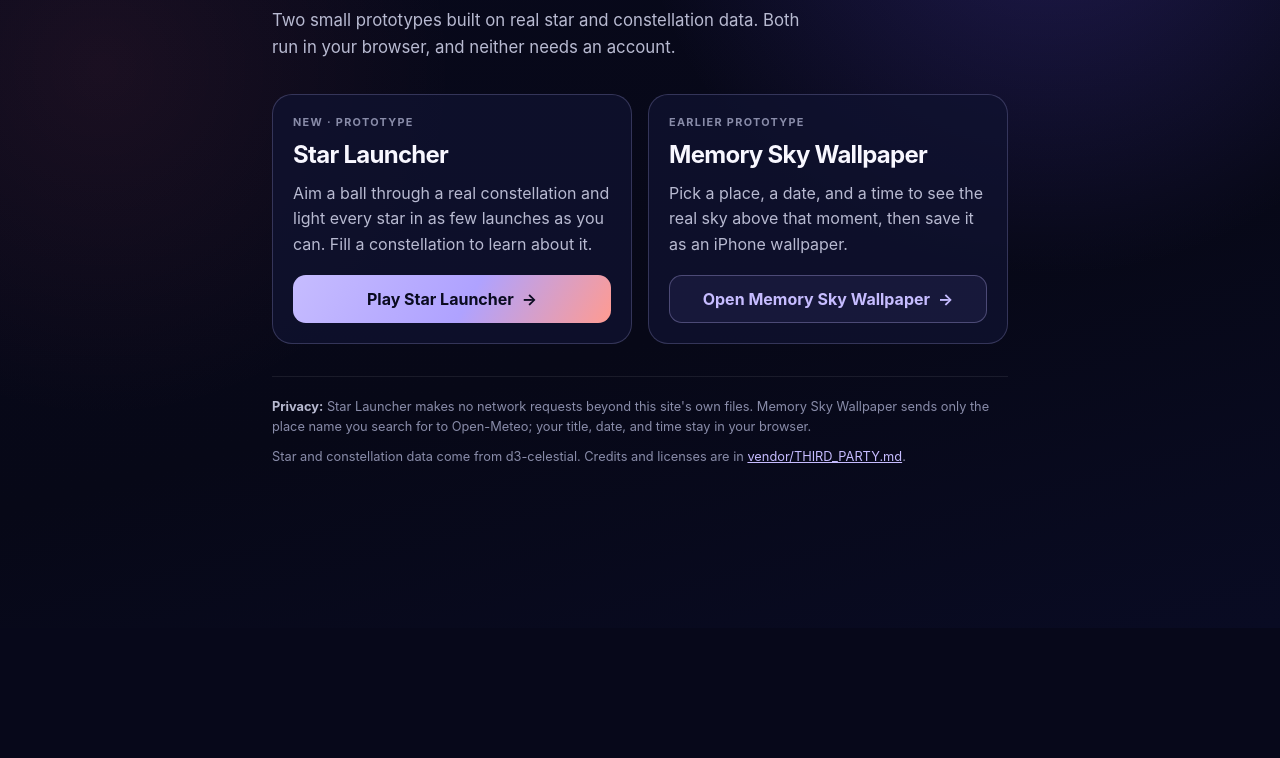
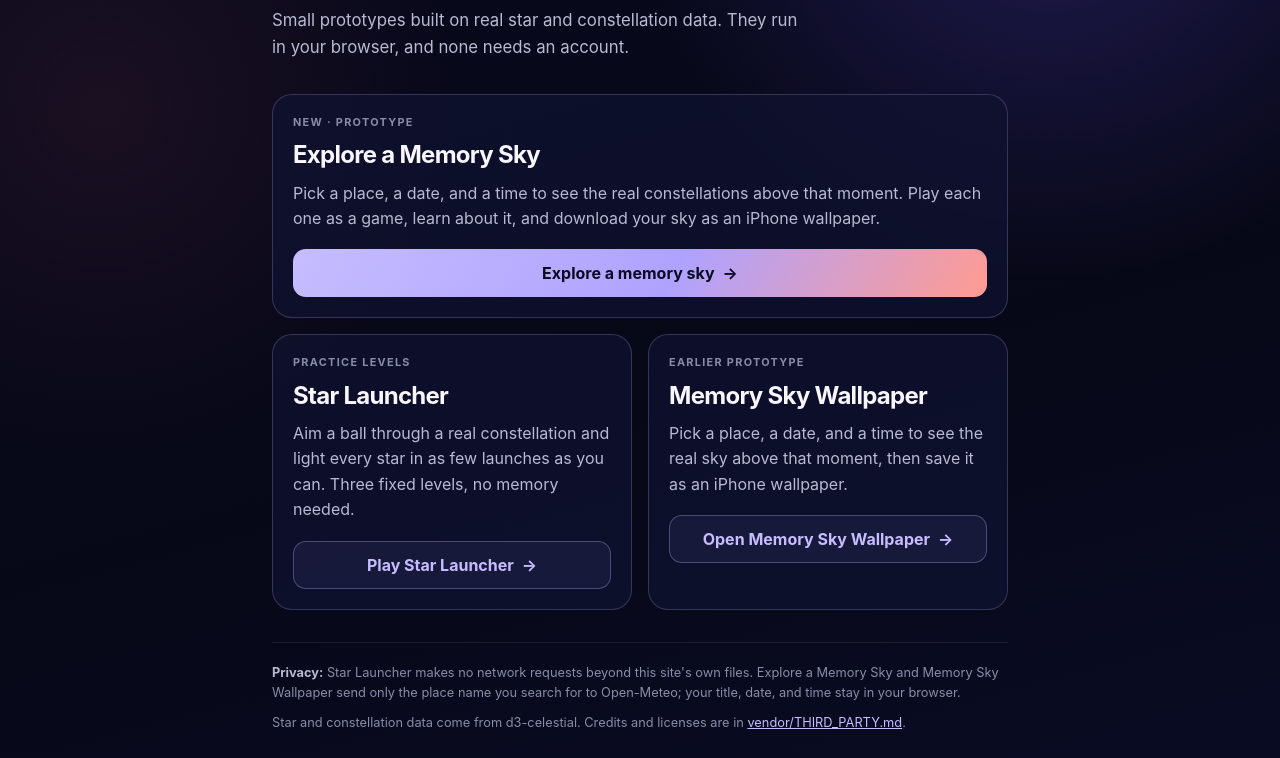
Before and after one commit to annascho239/project5, a plain HTML site: page index.html in a window 1280 px wide. Shown: the part 172-930 px from the top of the page. Before the commit the page ends 800 px from the top, so only its background shows below. Drawn offline with Linux system fonts and the light colour scheme.

Commit message:
Feature the explore page on the front page
Co-Authored-By: Claude Sonnet 5.5 <noreply@anthropic.com>

```diff
--- a/home.css
+++ b/home.css
@@ -183,3 +183,9 @@ h2 {
 .home-footer a {
   color: var(--violet-bright);
 }
+
+@media (min-width: 40rem) {
+  .card-feature {
+    grid-column: 1 / -1;
+  }
+}
--- a/index.html
+++ b/index.html
@@ -18,19 +18,29 @@
         <p class="eyebrow">Real constellations, made playable</p>
         <h1 id="home-title">Pick something to try.</h1>
         <p class="lede">
-          Two small prototypes built on real star and constellation data. Both run in your browser, and neither needs an account.
+          Small prototypes built on real star and constellation data. They run in your browser, and none needs an account.
         </p>
       </section>
 
       <ul class="cards">
+        <li class="card card-feature">
+          <p class="tag">New · prototype</p>
+          <h2>Explore a Memory Sky</h2>
+          <p>
+            Pick a place, a date, and a time to see the real constellations above that moment.
+            Play each one as a game, learn about it, and download your sky as an iPhone wallpaper.
+          </p>
+          <a class="card-link card-link-primary" href="explore.html">Explore a memory sky <span aria-hidden="true">→</span></a>
+        </li>
+
         <li class="card">
-          <p class="tag">New · prototype</p>
+          <p class="tag">Practice levels</p>
           <h2>Star Launcher</h2>
           <p>
             Aim a ball through a real constellation and light every star in as few launches as you can.
-            Fill a constellation to learn about it.
+            Three fixed levels, no memory needed.
           </p>
-          <a class="card-link card-link-primary" href="play.html">Play Star Launcher <span aria-hidden="true">→</span></a>
+          <a class="card-link" href="play.html">Play Star Launcher <span aria-hidden="true">→</span></a>
         </li>
 
         <li class="card">
@@ -46,7 +56,7 @@
       <footer class="home-footer">
         <p>
           <strong>Privacy:</strong> Star Launcher makes no network requests beyond this site's own files.
-          Memory Sky Wallpaper sends only the place name you search for to Open-Meteo; your title, date, and time stay in your browser.
+          Explore a Memory Sky and Memory Sky Wallpaper send only the place name you search for to Open-Meteo; your title, date, and time stay in your browser.
         </p>
         <p>
           Star and constellation data come from d3-celestial. Credits and licenses are in
```
Also changed, not shown: tests/home.html (+12 -11 lines).
